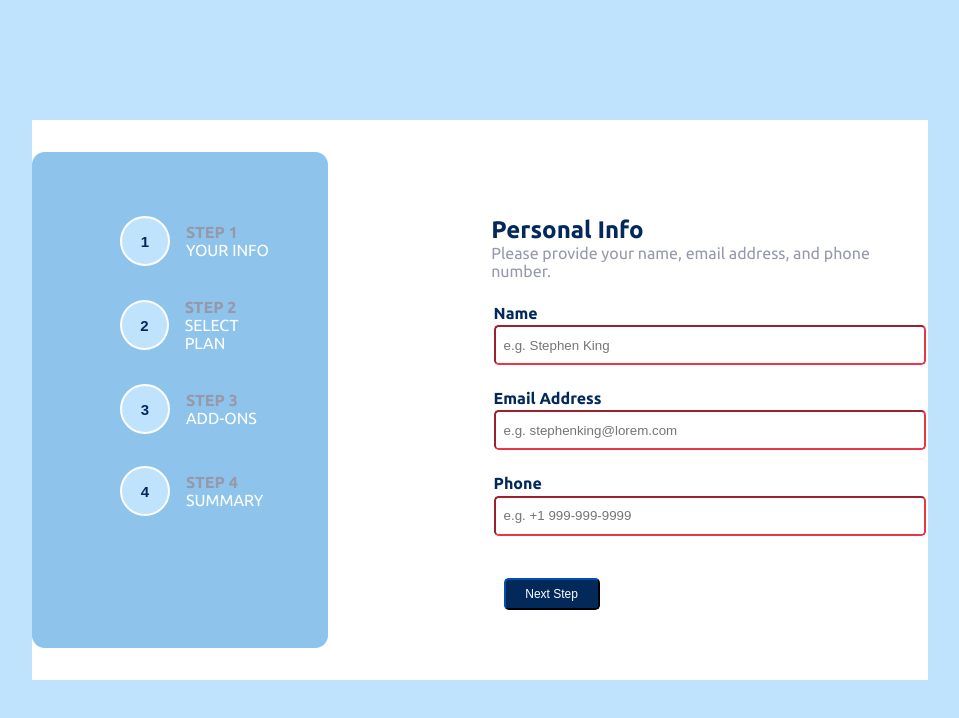
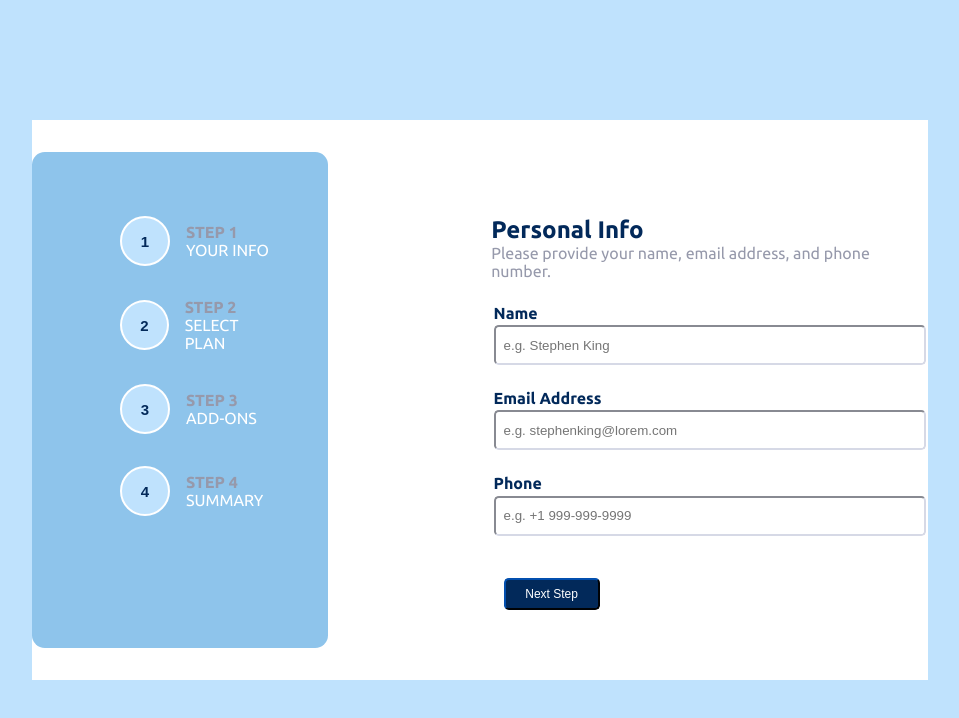
Before and after one commit to mnavai/multistepsform-reactapp, a React (Create React App) app: page / in a window 1280 px wide. Shown: the top 718 px of the page, without its empty margins (160-1119 px from the left). Built offline with nearby package versions, Linux system fonts and the light colour scheme; the HTML template or start-up script is replaced by a standard one.

Commit message:
fixing error displaying on submission

```diff
--- a/src/components/Input/Input.jsx
+++ b/src/components/Input/Input.jsx
@@ -1,7 +1,7 @@
 import "./Input.css";
 
 const Input = ({ id, labelName, type, placeholder, onChange, value, error }) => {
-
+  const hasError = value === "" && error !== "";
 
   return (
     <div className="field-group">
@@ -9,12 +9,12 @@ const Input = ({ id, labelName, type, placeholder, onChange, value, error }) =>
         <label className="form-label" htmlFor={id}>
           {labelName}
         </label>
-        {value === "" && <label className="error-text">{error}</label>}
+        {hasError && <label className="error-text">{error}</label>}
       </div>
       <input
         type={type}
         id={id}
-        className={`form-input ${value === "" ? 'form-input-error' : ''}`}
+        className={hasError ? "form-input-error" : "form-input"}
         placeholder={placeholder}
         onChange={onChange}
         value={value}
```
